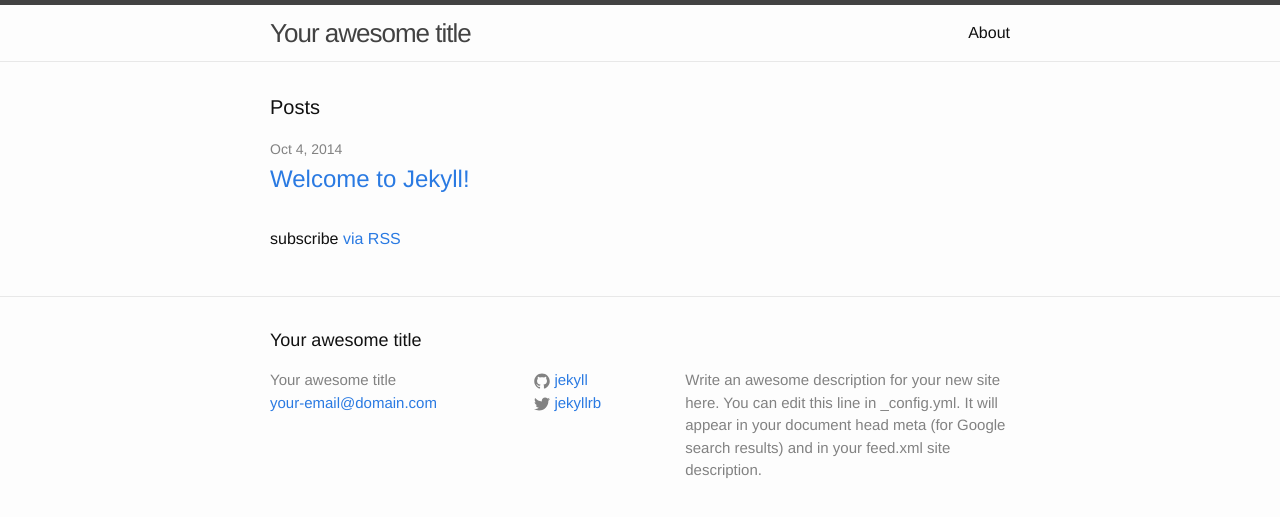
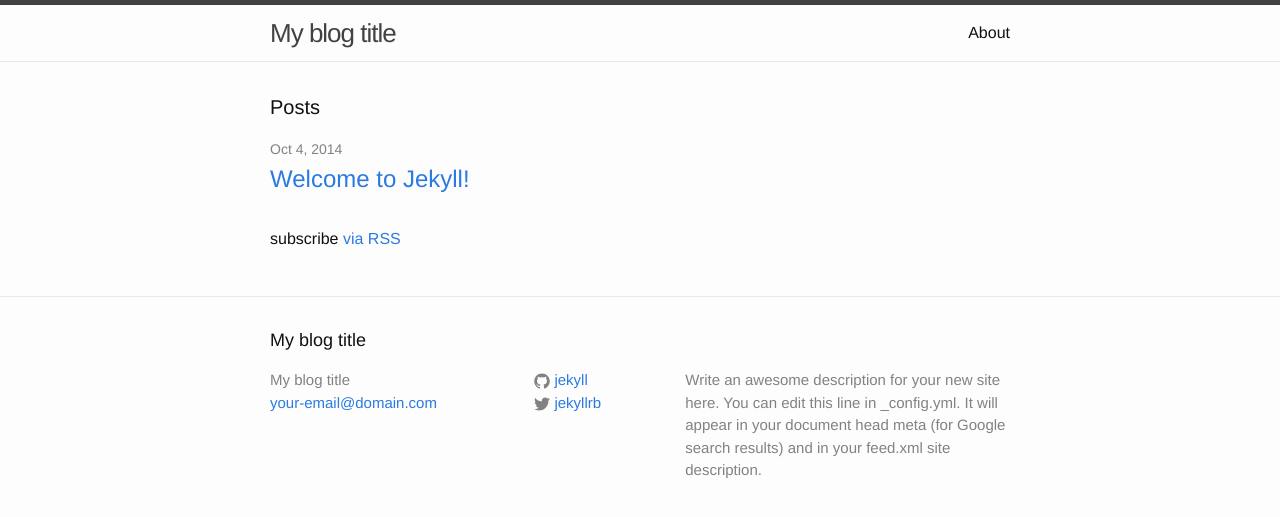
Before and after one commit to kevingravois/kevingravois.github.io, a Jekyll site: the page built from index.html, in a window 1280 px wide. Shown: the top 517 px of the page. Built offline with Jekyll 4.4.1, drawn with Linux system fonts in a browser that asks for light colours.

Commit message:
update title

```diff
--- a/_config.yml
+++ b/_config.yml
@@ -1,5 +1,5 @@
 # Site settings
-title: Your awesome title
+title: My blog title
 email: your-email@domain.com
 description: > # this means to ignore newlines until "baseurl:"
   Write an awesome description for your new site here. You can edit this
```
